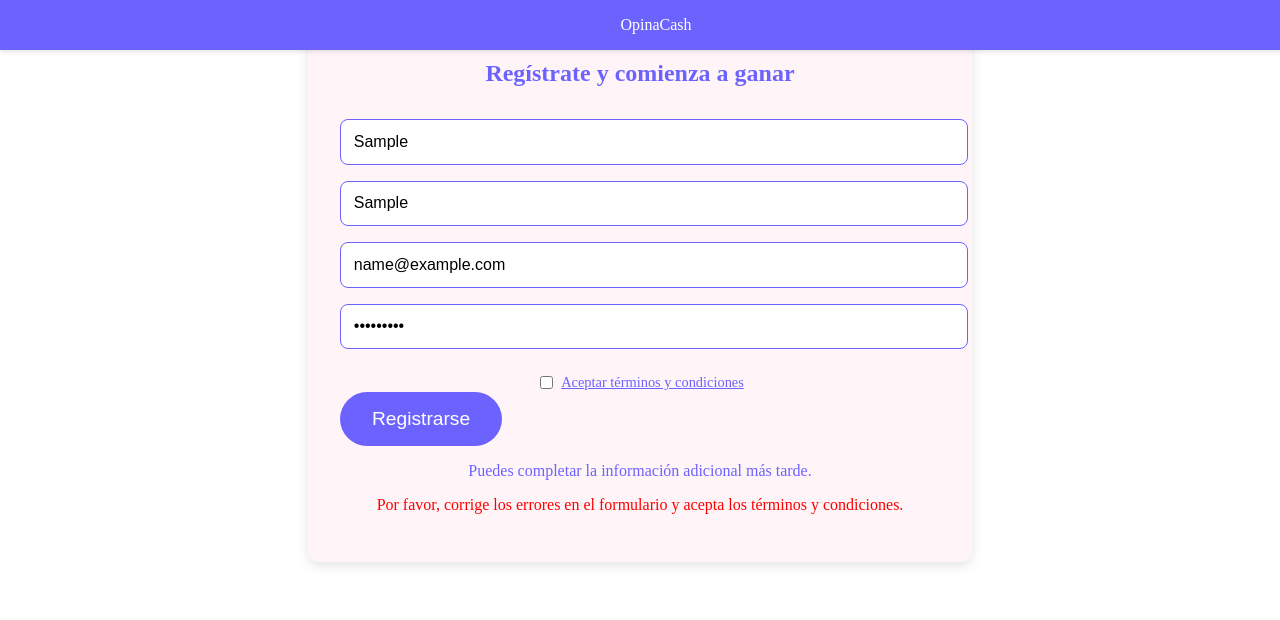
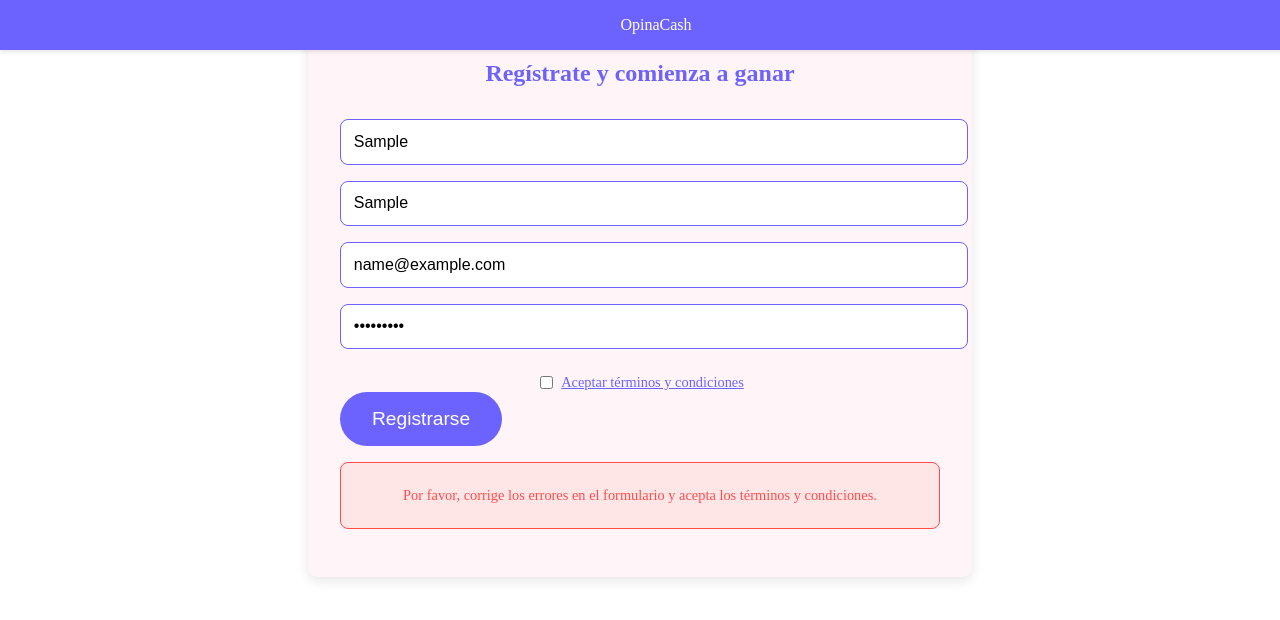
Before and after one commit to PauloTorrente/opina-cash, a React (Vite) app: page /register in a window 1280 px wide. Both pictures are taken after typing "Sample", "Sample", "name@example.com", "Sample123" into the empty fields and a click on the button "Registrarse". Shown: the top 620 px of the page. Built offline with nearby package versions, Linux system fonts and the light colour scheme.

Commit message:
novas melhorias , foco nos erros na hora de registrar

```diff
--- /dev/null
+++ b/src/components/ErrorDisplay.jsx
@@ -0,0 +1,39 @@
+import React from 'react';
+import styled from 'styled-components';
+
+const ErrorContainer = styled.div`
+  background-color: #ffe6e6;
+  border: 1px solid #ff4d4d;
+  border-radius: 8px;
+  padding: 1rem;
+  margin: 1rem 0;
+  text-align: center;
+`;
+
+const ErrorList = styled.ul`
+  list-style: none;
+  padding: 0;
+  margin: 0;
+`;
+
+const ErrorItem = styled.li`
+  color: #ff4d4d;
+  font-size: 0.9rem;
+  margin: 0.5rem 0;
+`;
+
+const ErrorDisplay = ({ errors }) => {
+  if (!errors || errors.length === 0) return null;
+
+  return (
+    <ErrorContainer>
+      <ErrorList>
+        {errors.map((error, index) => (
+          <ErrorItem key={index}>{error}</ErrorItem>
+        ))}
+      </ErrorList>
+    </ErrorContainer>
+  );
+};
+
+export default ErrorDisplay;
--- /dev/null
+++ b/src/components/LoadingSpinner.jsx
@@ -0,0 +1,39 @@
+import React from 'react';
+import styled, { keyframes } from 'styled-components';
+
+// Animação de rotação
+const rotate = keyframes`
+  from {
+    transform: rotate(0deg);
+  }
+  to {
+    transform: rotate(360deg);
+  }
+`;
+
+const Spinner = styled.div`
+  border: 4px solid rgba(0, 0, 0, 0.1);
+  border-top: 4px solid #6c63ff;
+  border-radius: 50%;
+  width: 40px;
+  height: 40px;
+  animation: ${rotate} 1s linear infinite;
+  margin: 0 auto;
+`;
+
+const LoadingContainer = styled.div`
+  display: flex;
+  justify-content: center;
+  align-items: center;
+  padding: 1rem;
+`;
+
+const LoadingSpinner = () => {
+  return (
+    <LoadingContainer>
+      <Spinner />
+    </LoadingContainer>
+  );
+};
+
+export default LoadingSpinner;
--- a/src/pages/Register.jsx
+++ b/src/pages/Register.jsx
@@ -6,6 +6,8 @@ import { useNavigate } from 'react-router-dom';
 import SuccessModal from '../components/SuccessModal';
 import InputField from '../components/InputField';
 import Button from '../components/Button';
+import LoadingSpinner from '../components/LoadingSpinner';
+import ErrorDisplay from '../components/ErrorDisplay';
 
 // Styled components
 const FormContainer = styled.div`
@@ -27,13 +29,6 @@ const FormTitle = styled.h2`
   text-align: center;
   color: #6c63ff;
   margin-bottom: 1.5rem;
-`;
-
-const Message = styled.p`
-  text-align: center;
-  color: ${props => (props.error ? '#f00' : '#6c63ff')};
-  font-size: 1rem;
-  margin-top: 1rem;
 `;
 
 const TermsContainer = styled.div`
@@ -65,7 +60,7 @@ const Register = () => {
     firstName: '',
     lastName: '',
   });
-  const [error, setError] = useState('');
+  const [errors, setErrors] = useState([]); // Lista de erros
   const [fieldErrors, setFieldErrors] = useState({
     firstName: '',
     lastName: '',
@@ -74,6 +69,7 @@ const Register = () => {
   });
   const [acceptedTerms, setAcceptedTerms] = useState(false);
   const [showSuccessModal, setShowSuccessModal] = useState(false);
+  const [isLoading, setIsLoading] = useState(false); // Estado de loading
   const navigate = useNavigate();
 
   const handleChange = (e) => {
@@ -99,7 +95,8 @@ const Register = () => {
 
   const handleSubmit = async (e) => {
     e.preventDefault();
-    setError('');
+    setIsLoading(true); // Ativa o loading
+    setErrors([]); // Limpa os erros anteriores
 
     const newFieldErrors = {
       firstName: formData.firstName.trim() === '' ? 'Este campo es obligatorio.' : '',
@@ -111,7 +108,8 @@ const Register = () => {
     setFieldErrors(newFieldErrors);
 
     if (Object.values(newFieldErrors).some(error => error !== '') || !acceptedTerms) {
-      setError("Por favor, corrige los errores en el formulario y acepta los términos y condiciones.");
+      setErrors(["Por favor, corrige los errores en el formulario y acepta los términos y condiciones."]);
+      setIsLoading(false); // Desativa o loading
       return;
     }
 
@@ -125,10 +123,12 @@ const Register = () => {
     } catch (error) {
       console.error('Error en el registro:', error.response ? error.response.data : error);
       if (error.response && error.response.data.message === 'Email is already registered') {
-        setFieldErrors({ ...fieldErrors, email: 'Este correo electrónico ya está registrado.' });
+        setErrors(['Este correo electrónico ya está registrado.']);
       } else {
-        setError(error.response?.data.message || "Error al conectar con el servidor. Por favor, intenta de nuevo más tarde.");
+        setErrors([error.response?.data.message || "Error al conectar con el servidor. Por favor, intenta de nuevo más tarde."]);
       }
+    } finally {
+      setIsLoading(false); // Desativa o loading
     }
   };
 
@@ -191,12 +191,16 @@ const Register = () => {
             </TermsLink>
           </TermsContainer>
 
-          <Button type="submit" fullWidth>
-            Registrarse
-          </Button>
-          <Message>Puedes completar la información adicional más tarde.</Message>
+          {isLoading ? (
+            <LoadingSpinner />
+          ) : (
+            <Button type="submit" fullWidth>
+              Registrarse
+            </Button>
+          )}
+
+          <ErrorDisplay errors={errors} />
         </form>
-        {error && <Message error>{error}</Message>}
       </FormContainer>
 
       {showSuccessModal && <SuccessModal onClose={handleCloseModal} />}
```
